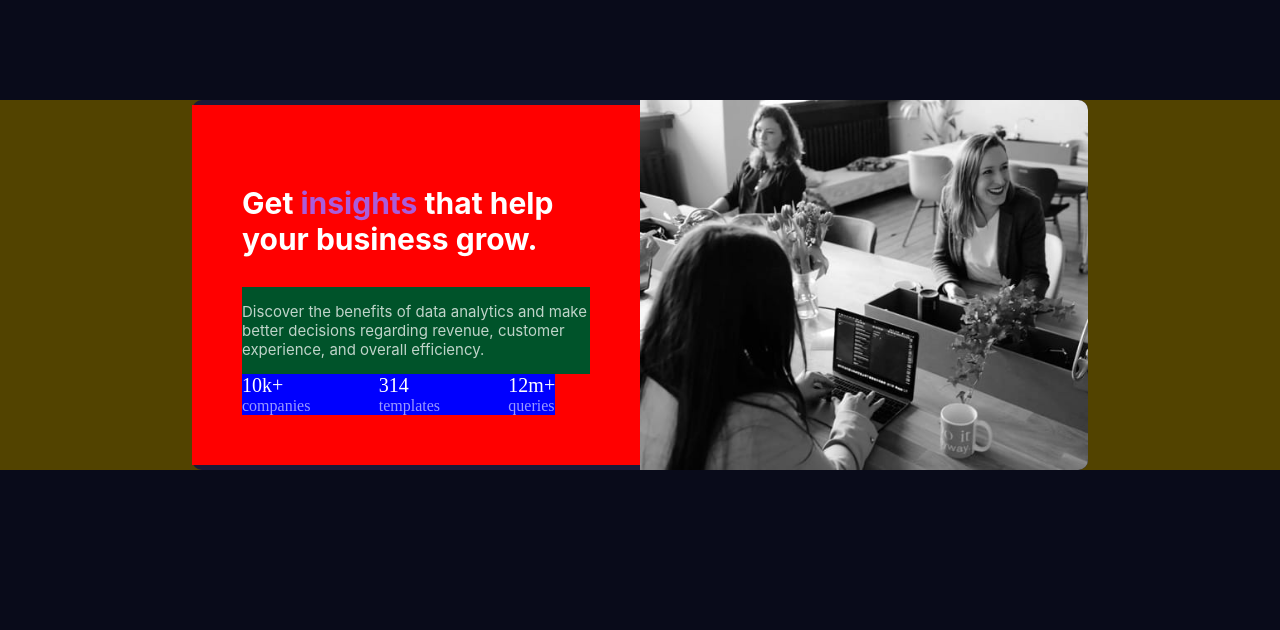
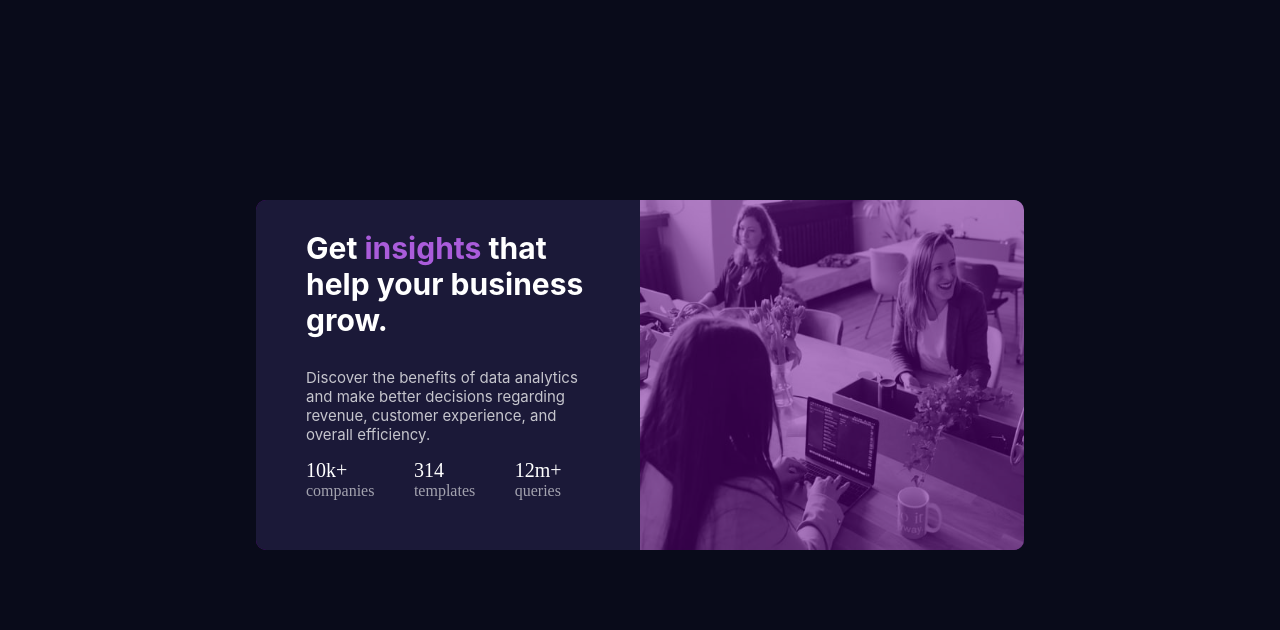
Before and after one commit to ChetanKrishna07/stats-preview-card-component, a plain HTML site: page index.html in a window 1280 px wide. Drawn offline with Linux system fonts and the light colour scheme.

Commit message:
Added overlay for the image and removed debuging colors

```diff
--- a/index.html
+++ b/index.html
@@ -21,6 +21,7 @@
     <main>
       <div class="content-box">
         <div class="content-text">
+          <div class="top">
             <header>
               <p>
                 Get <span class="insights"> insights </span> that help your
@@ -29,9 +30,11 @@
             </header>
             <div class="main-content">
               <p>
-              Discover the benefits of data analytics and make better decisions
-              regarding revenue, customer experience, and overall efficiency.
+                Discover the benefits of data analytics and make better
+                decisions regarding revenue, customer experience, and overall
+                efficiency.
               </p>
+            </div>
           </div>
 
           <div class="stats">
@@ -49,6 +52,7 @@
             </div>
           </div>
         </div>
+
         <img src="images/image-header-desktop.jpg" alt="work-place" />
       </div>
       <!--<div class="attribution">
--- a/styles.css
+++ b/styles.css
@@ -12,47 +12,52 @@ body {
   background-color: hsl(233, 47%, 7%);
 }
 
+main {
+  display: block;
+  margin: 200px auto 200px auto;
+  /*background-color: rgb(82, 67, 0);*/
+}
+
 .content-box {
-  background-color: hsl(244, 38%, 16%);
+  background-color: hsl(283, 100%, 28%);
   margin: auto;
   padding: 0px;
   display: flex;
   border-radius: 10px;
   font-family: Inter;
-  width: 70%;
+  width: 60%;
 }
-
+.content-text {
+  margin: 0px 0px 0px 0px;
+  padding: 0px 50px 0px 50px;
+  width: 50%;
+  display: flex;
+  flex-direction: column;
+  justify-content: space-between;
+  background-color: hsl(244, 38%, 16%);
+  border-radius: 10px 0px 0px 10px;
+  /*background-color: red;*/
+}
 header {
   color: hsl(0, 0%, 100%);
   font-size: 30px;
   font-weight: 700;
   /*background-color: rgb(241, 6, 104);*/
+  margin: 0px;
 }
 
-.content-text {
-  margin: auto;
-  padding: 50px;
-  width: 50%;
-  display: flex;
-  flex-direction: column;
-  justify-content: space-between;
-  background-color: red;
+.top {
+  margin: 0px;
+  padding: 0px;
 }
-img {
-  width: 50%;
-  border-radius: 0px 10px 10px 0px;
-}
+
 .main-content {
   color: hsla(0, 0%, 100%, 0.75);
   font-size: 15px;
   font-weight: 400;
-  background-color: rgb(0, 83, 42);
-}
-
-main {
-  display: block;
-  margin: 100px auto 100px auto;
-  background-color: rgb(82, 67, 0);
+  width: 100%;
+  height: 100%;
+  /*background-color: rgb(0, 83, 42);*/
 }
 
 .stats {
@@ -61,12 +66,20 @@ main {
   display: flex;
   justify-content: space-between;
   width: 90%;
-  background-color: blue;
+  /*background-color: blue;*/
+  margin-bottom: 50px;
+  object-fit: cover;
 }
 .count {
-    color: hsl(0, 0%, 100%);
-    font-size:20px;
+  color: hsl(0, 0%, 100%);
+  font-size: 20px;
 }
 .insights {
   color: hsl(277, 64%, 61%);
 }
+
+img {
+  border-radius: 0px 10px 10px 0px;
+  width: 50%;
+  opacity: 0.5;
+}
```
Lines whose indentation alone changed are shown as unchanged.
